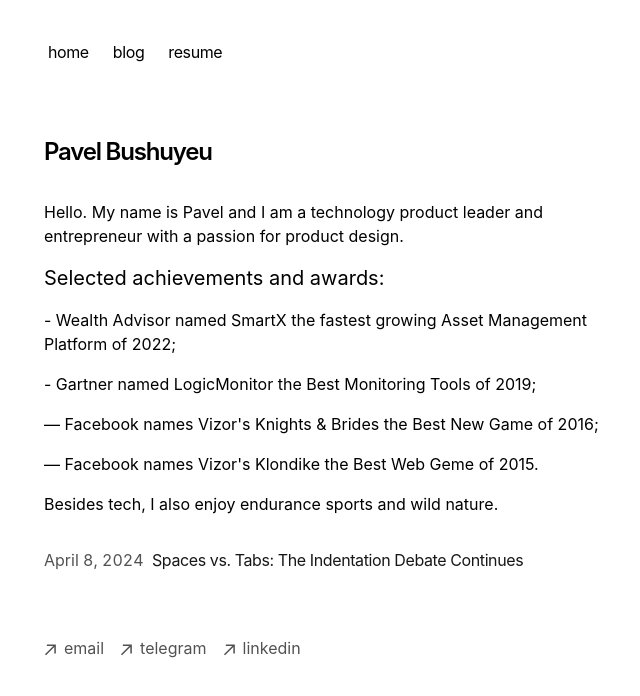
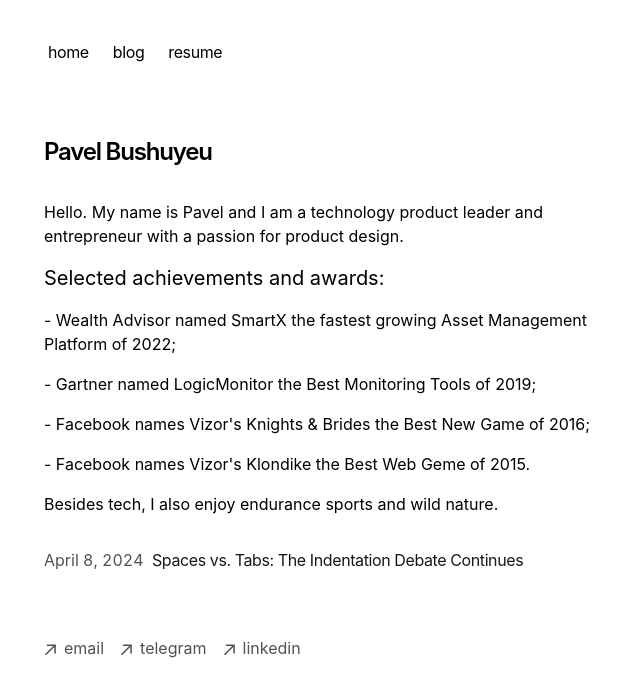
Before and after one commit to bushuyeu/portfolio, a Next.js app: page / in a window 1280 px wide. Shown: the top 696 px of the page, without its empty margins (308-948 px from the left). Built offline with nearby package versions, Linux system fonts and the light colour scheme.

Commit message:
copy edits

```diff
--- a/app/page.tsx
+++ b/app/page.tsx
@@ -23,10 +23,10 @@ export default function Page() {
           {`- Gartner named LogicMonitor the Best Monitoring Tools of 2019;`}
         </li>
         <li className="mb-4">
-          {`— Facebook names Vizor's Knights & Brides the Best New Game of 2016;`}
+          {`- Facebook names Vizor's Knights & Brides the Best New Game of 2016;`}
         </li>
         <li className="mb-4">
-          {`— Facebook names Vizor's Klondike the Best Web Geme of 2015.`}
+          {`- Facebook names Vizor's Klondike the Best Web Geme of 2015.`}
         </li>
       </ul>
 
```
